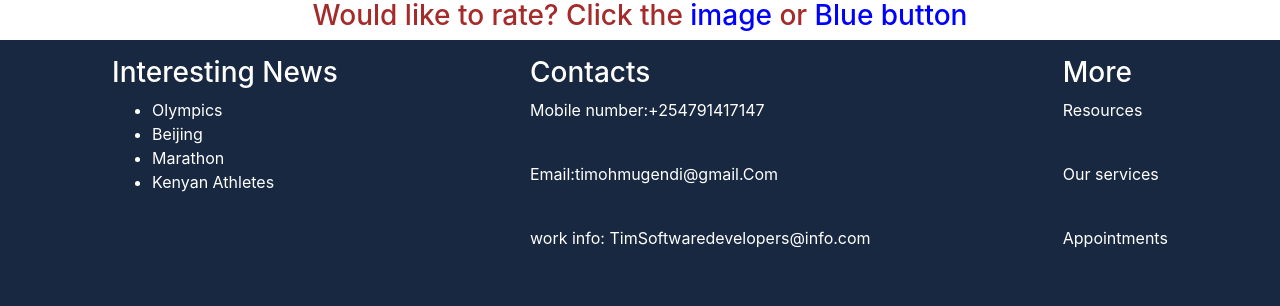
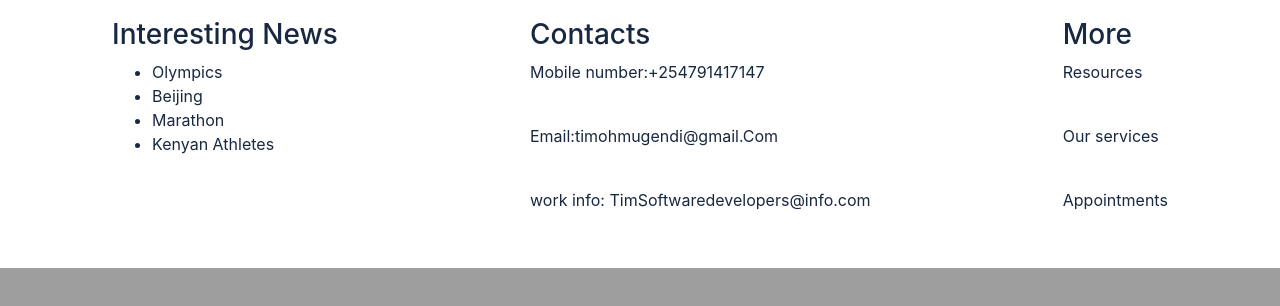
Before and after one commit to Timoh97/MyPortfolio, a Django app: page / in a window 1280 px wide. Shown: the part 866-1172 px from the top of the page. After the commit the page ends 1134 px from the top, so only its background shows below. Run offline with Django 3.2, Linux system fonts and the light colour scheme; some libraries are stand-ins or nearby versions.

Commit message:
alter colour themes of footer.htmls and navbar.html

```diff
--- a/application/templates/footer.html
+++ b/application/templates/footer.html
@@ -1,24 +1,24 @@
-<div style="background-color: #192841; display: flex; flex-direction: row; justify-content: space-around; padding: 1em;">
+<div style="background-color: #ffffff; display: flex; flex-direction: row; justify-content: space-around; padding: 1em;">
     <div>
-        <h3 style="color: white;">Interesting News</h3>
+        <h3 style="color: #192841">Interesting News</h3>
         <ul>
-            <li style="color: white;"><a style="color: white;" href="https://www.loc.gov/rr/main/olympics/dates.html">Olympics</a></li>
-            <li style="color: white;"><a style="color: white;" href="https://olympics.com/ioc/beijing-2022">Beijing</a></li>
-            <li style="color: white;"><a style="color: white;" href="https://www.history.com/news/why-is-a-marathon-26-2-miles">Marathon</a></li>
-            <li style="color: white;"><a style="color: white;" href="https://www.athleticskenya.or.ke/">Kenyan Athletes</a></li>
+            <li style="color: #192841"><a style="color: #192841" href="https://www.loc.gov/rr/main/olympics/dates.html">Olympics</a></li>
+            <li style="color: #192841"><a style="color: #192841" href="https://olympics.com/ioc/beijing-2022">Beijing</a></li>
+            <li style="color: #192841"><a style="color: #192841" href="https://www.history.com/news/why-is-a-marathon-26-2-miles">Marathon</a></li>
+            <li style="color: #192841"><a style="color: #192841" href="https://www.athleticskenya.or.ke/">Kenyan Athletes</a></li>
         </ul>
     </div>
     <div>
-        <h3 style="color: white;">Contacts</h3>
-        <p style="color: white;">Mobile number:+254791417147</p> <br>
-        <p style="color: white;">Email:timohmugendi@gmail.Com</p> <br>
-        <p style="color: white;">work info: TimSoftwaredevelopers@info.com</p>
+        <h3 style="color: #192841">Contacts</h3>
+        <p style="color: #192841">Mobile number:+254791417147</p> <br>
+        <p style="color: #192841">Email:timohmugendi@gmail.Com</p> <br>
+        <p style="color: #192841">work info: TimSoftwaredevelopers@info.com</p>
 
     </div>
     <div>
-        <h3 style="color: white;">More</h3>
-        <p style="color: white;" >Resources</p> <br>
-        <p style="color: white;">Our services</p> <br>
-        <p style="color: white;">Appointments</p> <br>
+        <h3 style="color: #192841">More</h3>
+        <p style="color: #192841" >Resources</p> <br>
+        <p style="color: #192841">Our services</p> <br>
+        <p style="color: #192841">Appointments</p> <br>
     </div>
 </div>
--- a/application/templates/index.html
+++ b/application/templates/index.html
@@ -8,7 +8,7 @@
 <div id="carouselExampleSlidesOnly" class="carousel slide" data-bs-ride="carousel">
   <div class="carousel-inner">
     <div class="carousel-item active">
-      <img src="https://media.istockphoto.com/vectors/vector-flat-golden-trophy-vector-id1176397624?k=20&m=1176397624&s=612x612&w=0&h=yICH7de39SwB1sDP4-kBHFS8bJz4srdu_HOrBC9KvzY=" class="d-block w-100" alt="..." height="700">
+      <img src="https://wallpapercave.com/wp/wp7453603.jpg" class="d-block w-100" alt="..." height="700">
     </div>
     <div class="carousel-item">
       <img src="https://media.istockphoto.com/vectors/vector-flat-golden-trophy-vector-id1176397624?k=20&m=1176397624&s=612x612&w=0&h=yICH7de39SwB1sDP4-kBHFS8bJz4srdu_HOrBC9KvzY=" class="d-block w-100" alt="...">
@@ -18,7 +18,7 @@
     </div>
   </div>
 </div>
-  <h3 class="text-center" style="color: brown;">Would like to rate? Click the <span style="color: blue;">image</span> or <span style="color: blue;">Blue button</span> </h3>
+  <h3 class="text-center" style="color: brown;"><marquee behavior="" direction="left">Check my projects <span style="color: blue;">and get to</span> hire me &#128515; <span style="color: blue;">Blue button</span> </marquee> </h3>
   <div class="row">
 
     {% for uploads in upload %}
--- a/application/templates/navbar.html
+++ b/application/templates/navbar.html
@@ -10,28 +10,28 @@
   {% block styles %}
   <link rel="stylesheet" href="https://stackpath.bootstrapcdn.com/bootstrap/4.3.1/css/bootstrap.min.css" integrity="sha384-ggOyR0iXCbMQv3Xipma34MD+dH/1fQ784/j6cY/iJTQUOhcWr7x9JvoRxT2MZw1T" crossorigin="anonymous">
   {% endblock %}
-  <nav class="navbar navbar-default" style="padding: 1.3em; background-color: #192841;">
+  <nav class="navbar navbar-default" style="padding: 1.3em; background-color: #ffffff;">
     <div class="container-fluid">
       <div style="background-color: white; padding: .2em;"><img src="https://cdn-icons-png.flaticon.com/512/819/819590.png" width="50" alt=""></div>
       <div class="col-sm-2 col-md-2 navbar-header">
 
-        <button class="btn btn-default" style="border: .5em solid beige; border-radius: 10px;"><a class="navbar-brand" href=""><a href="{% url 'index' %}">HOME </a> </a></button>
+        <button class="btn btn-default" style="border: .5em solid #192841; border-radius: 10px;"><a class="navbar-brand" href=""><a href="{% url 'index' %}">HOME </a> </a></button>
       </div>
 
       <div class="col-sm-3 col-md-3 navbar-right">
-        <h2 style="color: white"><span>Kenya254</span> Awwards <span>GuinessBook</span></h2>
+        <h2 style="color: #192841"><span>My</span> projects <span>Portfolio</span></h2>
 
       </div>
-      <button class="btn btn-default" style="border: .5em solid beige; border-radius: 10px;"><a href="/create_profile" class="col-sm-3 col-md-3 col-lg-3">Create Profile</a></button>
-      <button class="btn btn-default" style="border: .5em solid beige; border-radius: 10px;"><a href="/accounts/profile/" class="col-sm-3 col-md-3 col-lg-3">Profile</a></button>
+      <button class="btn btn-default" style="border: .5em solid #192841; border-radius: 10px;"><a href="/create_profile" class="col-sm-3 col-md-3 col-lg-3">Create Profile</a></button>
+      <button class="btn btn-default" style="border: .5em solid #192841; border-radius: 10px;"><a href="/accounts/profile/" class="col-sm-3 col-md-3 col-lg-3">Profile</a></button>
       <div class="col-sm-1 col-md-1">
-        <button class="btn btn-default" style="border: .5em solid beige; border-radius: 10px;"><a href="/search" class="col-sm-3 col-md-3 col-lg-3">Search</a></button>
+        <button class="btn btn-default" style="border: .5em solid #192841; border-radius: 10px;"><a href="/search" class="col-sm-3 col-md-3 col-lg-3">Search</a></button>
       </div>
 
       {% if user.is_authenticated %}
         <ul>
           <li class="dropdown">
-            <button class="btn btn-default" style="border: .5em solid beige; border-radius: 10px;"><a href="/accounts/login" class="dropdown-toggle btn btn-default" data-toggle="dropdown" role="button" aria-expanded="false"> <span class="caret" style="color: white;"> login</span></a></button>
+            <button class="btn btn-default" style="border: .5em solid #192841; border-radius: 10px;"><a href="/accounts/login" class="dropdown-toggle btn btn-default" data-toggle="dropdown" role="button" aria-expanded="false"> <span class="caret" style="color: blue;"> login</span></a></button>
             <ul class="dropdown-menu" role="menu">
               <li>
                 <a href="{% url 'index' %}">Home</a>
```
Also changed, not shown: requirements.txt (+1 -23 lines), 1 other file.
